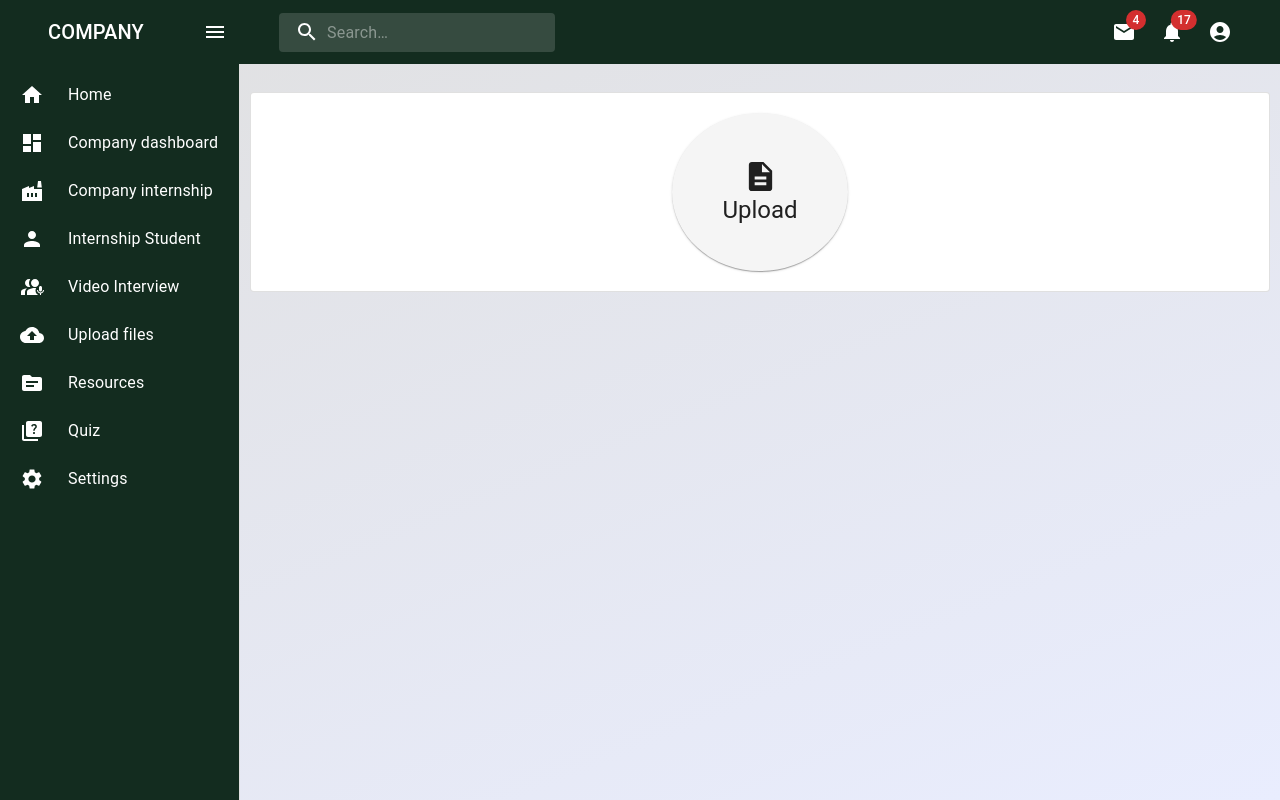
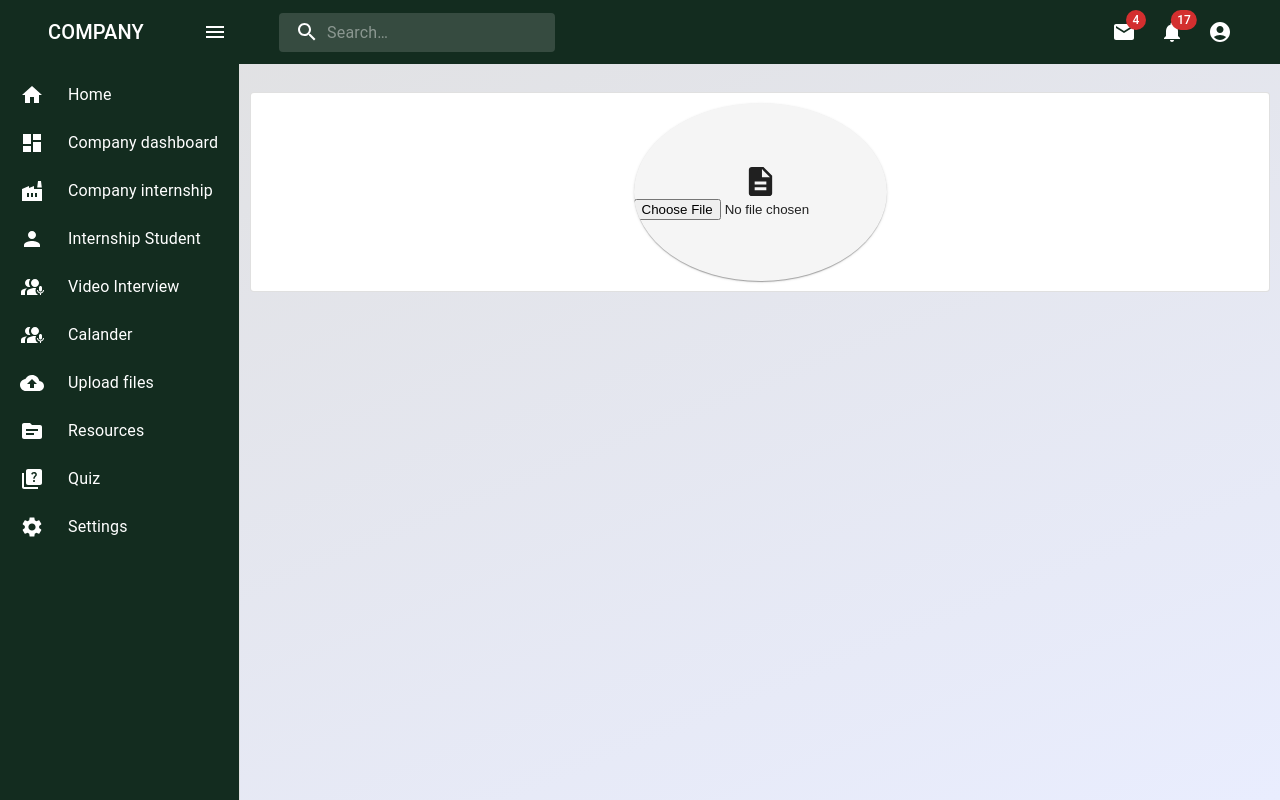
Before and after one commit to Rohit-Jagtap-au19/company-dashboard, a React (Create React App) app: page /upload in a window 1280 px wide. Built offline with nearby package versions, Linux system fonts and the light colour scheme.

Commit message:
Added calander and working upload button

```diff
--- a/package.json
+++ b/package.json
@@ -7,14 +7,20 @@
     "@emotion/styled": "^11.10.6",
     "@material-ui/data-grid": "^4.0.0-alpha.37",
     "@mui/icons-material": "^5.11.9",
+    "@mui/lab": "^5.0.0-alpha.122",
     "@mui/material": "^5.11.10",
+    "@mui/styles": "^5.11.12",
     "@mui/x-data-grid": "^6.0.0",
+    "@mui/x-date-pickers": "^6.0.1",
     "@testing-library/jest-dom": "^5.16.5",
     "@testing-library/react": "^13.4.0",
     "@testing-library/user-event": "^13.5.0",
     "axios": "^1.3.4",
+    "date-fns": "^2.29.3",
     "firebase": "^9.17.1",
     "react": "^18.2.0",
+    "react-big-calendar": "^1.6.8",
+    "react-calendar": "^4.0.0",
     "react-countup": "^6.4.1",
     "react-device-detect": "^2.2.3",
     "react-dom": "^18.2.0",
--- a/src/App.js
+++ b/src/App.js
@@ -10,6 +10,7 @@ import Interview from './pages/Interview';
 import Upload from './components/Upload';
 import Download from './components/Download';
 import Quiz from './pages/Quiz';
+import Calendar from './pages/Calendar';
 
 function App() {
   return (
@@ -25,6 +26,8 @@ function App() {
       <Route exact path='/upload' element={<Upload/>}></Route>
       <Route exact path='/download' element={<Download/>}></Route>
       <Route exact path='/quiz' element={<Quiz/>}></Route>
+      <Route exact path='/calendar' element={<Calendar/>}></Route>
+
 
 
 
--- a/src/components/Sidenav.jsx
+++ b/src/components/Sidenav.jsx
@@ -216,6 +216,31 @@ export default function Sidenav() {
             disablePadding
             sx={{ display: "block" }}
             onClick={() => {
+              navigate("/calendar");
+            }}
+          >
+            <ListItemButton
+              sx={{
+                minHeight: 48,
+                justifyContent: open ? "initial" : "center",
+                px: 2.5,
+              }}
+            >
+              <InterpreterModeIcon
+                sx={{
+                  minWidth: 0,
+                  mr: open ? 3 : "auto",
+                  justifyContent: "center",
+                }}
+              ></InterpreterModeIcon>
+              <ListItemText primary="Calander" sx={{ opacity: open ? 1 : 0 }} />
+            </ListItemButton>
+          </ListItem>
+
+          <ListItem
+            disablePadding
+            sx={{ display: "block" }}
+            onClick={() => {
               navigate("/upload");
             }}
           >
--- a/src/components/Upload.jsx
+++ b/src/components/Upload.jsx
@@ -1,4 +1,4 @@
-import React from "react";
+import React, { useState } from "react";
 import Grid from "@mui/material/Unstable_Grid2";
 import Typography from "@mui/material/Typography";
 import Card from "@mui/material/Card";
@@ -18,6 +18,10 @@ const Item = styled(Paper)(({ theme }) => ({
   color: theme.palette.text.secondary,
 }));
 export default function Upload() {
+  const [file, setFile] = useState(null);
+  const handleFileUpload = (event) => {
+    setFile(event.target.files[0]);
+  };
   return (
     <>
       <Navbar />
@@ -50,13 +54,22 @@ export default function Upload() {
                           alignItems: "center",
                           justifyContent: "center",
                           flexDirection: "column",
-                          padding: "10px 50px",
-                          margin: "10px 0",
                           cursor: "pointer",
                         }}
                       >
                         <DescriptionIcon fontSize={"large"} />
-                        <Typography variant="h5">Upload</Typography>
+                        <Typography
+                          variant="h5"
+                          style={{
+                            display: "flex",
+                            textAlign: "center",
+                            justifyContent: "center",
+                            alignItems: "center",
+                            width:'70%'
+                          }}
+                        >
+                          <input type="file" onChange={handleFileUpload} />
+                        </Typography>
                       </Card>
                     </Card>
                   </Grid>
--- /dev/null
+++ b/src/pages/Calendar.jsx
@@ -0,0 +1,22 @@
+import React, { useState } from 'react';
+import Box from "@mui/material/Box";
+import Sidenav from "../components/Sidenav";
+import Navbar from "../components/Navbar";
+import 'react-calendar/dist/Calendar.css';
+import CompanyCard from "../components/CompanyCard";
+import Calendar from 'react-calendar'
+export default function Calendar_01() {
+    const [value, onChange] = useState(new Date());
+  return (
+    <>
+      <Navbar />
+      <Box height={60} />
+      <Box sx={{ display: "flex" }} className="bgcolor paddingall">
+        <Sidenav />
+        <Box>
+        <Calendar onChange={onChange} value={value} />
+        </Box>
+      </Box>
+    </>
+  );
+}
```
Also changed, not shown: 1 other file (tests, documents, lock files or other folders).
